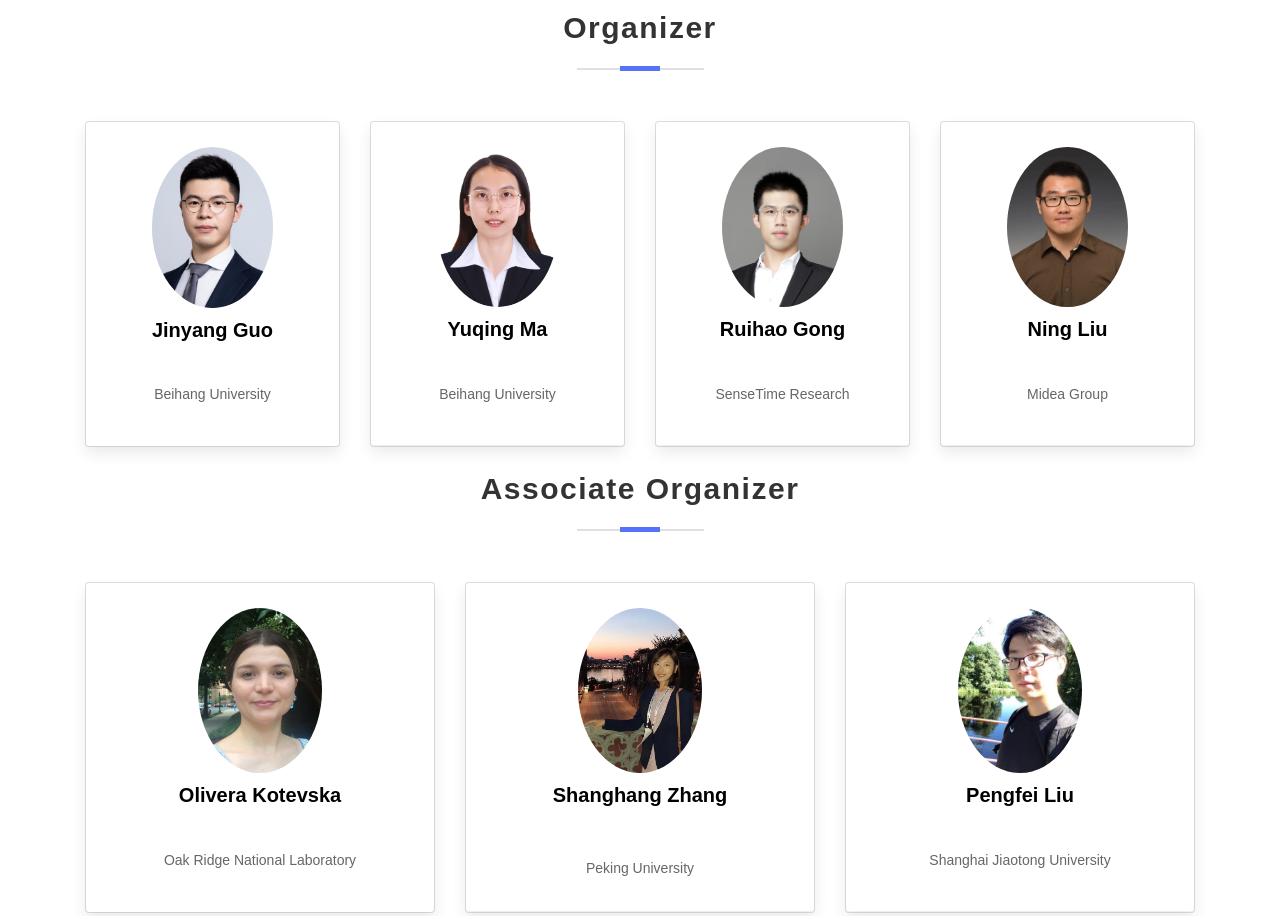
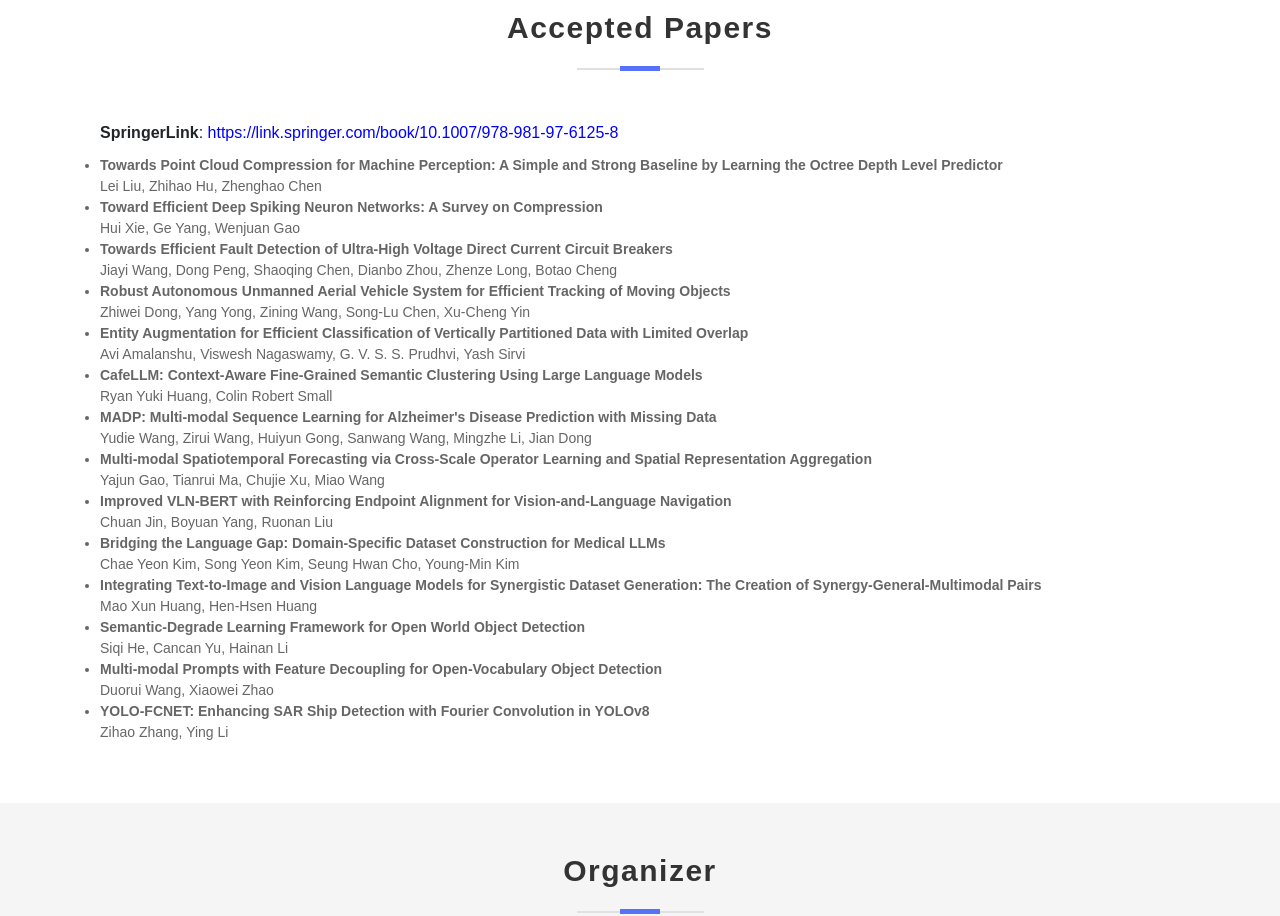
Before and after one commit to glow-ijcai/glow-ijcai.github.io, a plain HTML site: page index.html in a window 1280 px wide. Shown: the part 3980-4896 px from the top of the page. Drawn offline with nearby package versions, Linux system fonts and the light colour scheme; a web font is replaced by a local one.

Commit message:
Accepted Papers

```diff
--- a/index.html
+++ b/index.html
@@ -412,6 +412,80 @@
 
   </section>
 
+
+  <section class="section">
+  <!-- <section class="popular-deals section bg-gray"> -->
+    <div class="container">
+      <div class="row">
+        <div class="col-12">
+          <div class="section-title">
+            <h2 id="paper">Accepted Papers</h2>
+          </div>
+          <div class="container">
+            <!-- <h2>Accepted Long Paper</h2> -->
+            <strong>SpringerLink</strong>: <a href="https://link.springer.com/book/10.1007/978-981-97-6125-8" style="color:blue;">https://link.springer.com/book/10.1007/978-981-97-6125-8</a>
+            <div class="overview">
+              <ul>
+                <li><strong>Towards Point Cloud Compression for Machine Perception: A Simple and Strong Baseline by Learning the Octree Depth Level Predictor</strong>  <br>
+                  Lei Liu, Zhihao Hu, Zhenghao Chen
+                </li>
+                <li><strong>Toward Efficient Deep Spiking Neuron Networks: A Survey on Compression</strong>  <br>
+                  Hui Xie, Ge Yang, Wenjuan Gao
+                </li>
+                <li><strong>Towards Efficient Fault Detection of Ultra-High Voltage Direct Current Circuit Breakers</strong>  <br>
+                  Jiayi Wang, Dong Peng, Shaoqing Chen, Dianbo Zhou, Zhenze Long, Botao Cheng
+                </li>
+                <li><strong>Robust Autonomous Unmanned Aerial Vehicle System for Efficient Tracking of Moving Objects</strong>  <br>
+                  Zhiwei Dong, Yang Yong, Zining Wang, Song-Lu Chen, Xu-Cheng Yin
+                </li>
+                <li><strong>Entity Augmentation for Efficient Classification of Vertically Partitioned Data with Limited Overlap</strong>  <br>
+                  Avi Amalanshu, Viswesh Nagaswamy, G. V. S. S. Prudhvi, Yash Sirvi
+                </li>
+                <li><strong>CafeLLM: Context-Aware Fine-Grained Semantic Clustering Using Large Language Models</strong>  <br>
+                  Ryan Yuki Huang, Colin Robert Small
+                </li>
+                <li><strong>MADP: Multi-modal Sequence Learning for Alzheimer's Disease Prediction with Missing Data</strong>  <br>
+                  Yudie Wang, Zirui Wang, Huiyun Gong, Sanwang Wang, Mingzhe Li, Jian Dong
+                </li>
+                <li><strong>Multi-modal Spatiotemporal Forecasting via Cross-Scale Operator Learning and Spatial Representation Aggregation</strong>  <br>
+                  Yajun Gao, Tianrui Ma, Chujie Xu, Miao Wang
+                </li>
+                <li><strong>Improved VLN-BERT with Reinforcing Endpoint Alignment for Vision-and-Language Navigation</strong>  <br>
+                  Chuan Jin, Boyuan Yang, Ruonan Liu
+                </li>
+                <li><strong>Bridging the Language Gap: Domain-Specific Dataset Construction for Medical LLMs</strong>  <br>
+                  Chae Yeon Kim, Song Yeon Kim, Seung Hwan Cho, Young-Min Kim
+                </li>
+                <li><strong>Integrating Text-to-Image and Vision Language Models for Synergistic Dataset Generation: The Creation of Synergy-General-Multimodal Pairs</strong>  <br>
+                  Mao Xun Huang, Hen-Hsen Huang
+                </li>
+                <li><strong>Semantic-Degrade Learning Framework for Open World Object Detection</strong>  <br>
+                  Siqi He, Cancan Yu, Hainan Li
+                </li>
+                <li><strong>Multi-modal Prompts with Feature Decoupling for Open-Vocabulary Object Detection</strong>  <br>
+                  Duorui Wang, Xiaowei Zhao
+                </li>
+                <li><strong>YOLO-FCNET: Enhancing SAR Ship Detection with Fourier Convolution in YOLOv8</strong>  <br>
+                  Zihao Zhang, Ying Li
+                </li>
+              </ul>
+            </div>
+          </div>
+          <!-- <div class="container">
+              <h2>Accepted Extended Abstract</h2>
+              <div class="overview">
+              <ul>
+                <li><strong>Adapter-Based Contextualized Meta Embeddings</strong>  <br>
+                  James O'Neill, Sourav Dutta
+                </li>
+              </ul>
+              </div>
+          </div> -->
+        </div>
+      </div>
+    </div>
+</section>
+
   <!--==========================================
   =            Challenges Section            =
   ===========================================-->
@@ -469,7 +543,7 @@
 =            Organizers Section            =
 ===========================================-->
 
-<section class="section">
+<section class="popular-deals section bg-gray">
   <!-- Container Start -->
   <div class="container">
     <div class="row">
@@ -867,41 +941,6 @@
     <!-- br>
     <br> -->
 
-    <!-- <section class="section">
-      <div class="container">
-        <div class="row">
-          <div class="col-12">
-          <div class="section-title">
-            <h2 id="paper">Accepted Papers</h2>
-          </div>
-
-    <div class="container">
-    <h2>Accepted Long Paper</h2>
-    <div class="overview">
-    <ul>
-      <li><strong>Automatic Neural Network Pruning that Efficiently Preserves the Model Accuracy</strong> [<a href="https://practical-dl.github.io/2024/long_paper/1/CameraReady/1.pdf" target="">Paper</a>] [<a href="https://practical-dl.github.io/2024/long_paper/1/CameraReady/1_supplementary.zip" target="">Supp</a>] <br>
-      Thibault Castells (Nota AI GmbH); Seul-Ki Yeom (Nota AI GmbH)*</li>
-    </ul>
-    </div>
-    </div>
-
-
-    <div class="container">
-    <h2>Accepted Extended Abstract</h2>
-    <div class="overview">
-    <ul>
-      <li><strong>Output Sensitivity-Aware DETR Quantization</strong> [<a href="https://practical-dl.github.io/2024/extended_abstract/4/CameraReady/4.pdf" target="">Paper</a>] <br>
-      Yafeng Huang (Nanjing University); Huanrui Yang (UC Berkeley)*; Zhen Dong (UC Berkeley); Denis A Gudovskiy (Panasonic); Tomoyuki Okuno (Panasonic); Yohei Nakata (Panasonic Corporation); Yuan Du (Nanjing University); Shanghang Zhang (Peking University); Kurt Keutzer (EECS, UC Berkeley)</li>
-    </ul>
-
-    </div>
-    </div>
-
-  </div>
-  </div>
-    </div>
-  </section> -->
-
     <!--==========================================
   =            Program Committee Section            =
   ===========================================-->
@@ -1074,7 +1113,7 @@
 =            Previous Workshops Section            =
 ===========================================-->
 
-  <section class="popular-deals section bg-gray">
+  <section class="section">
     <div class="container">
       <div class="row">
         <div class="col-12">
```
